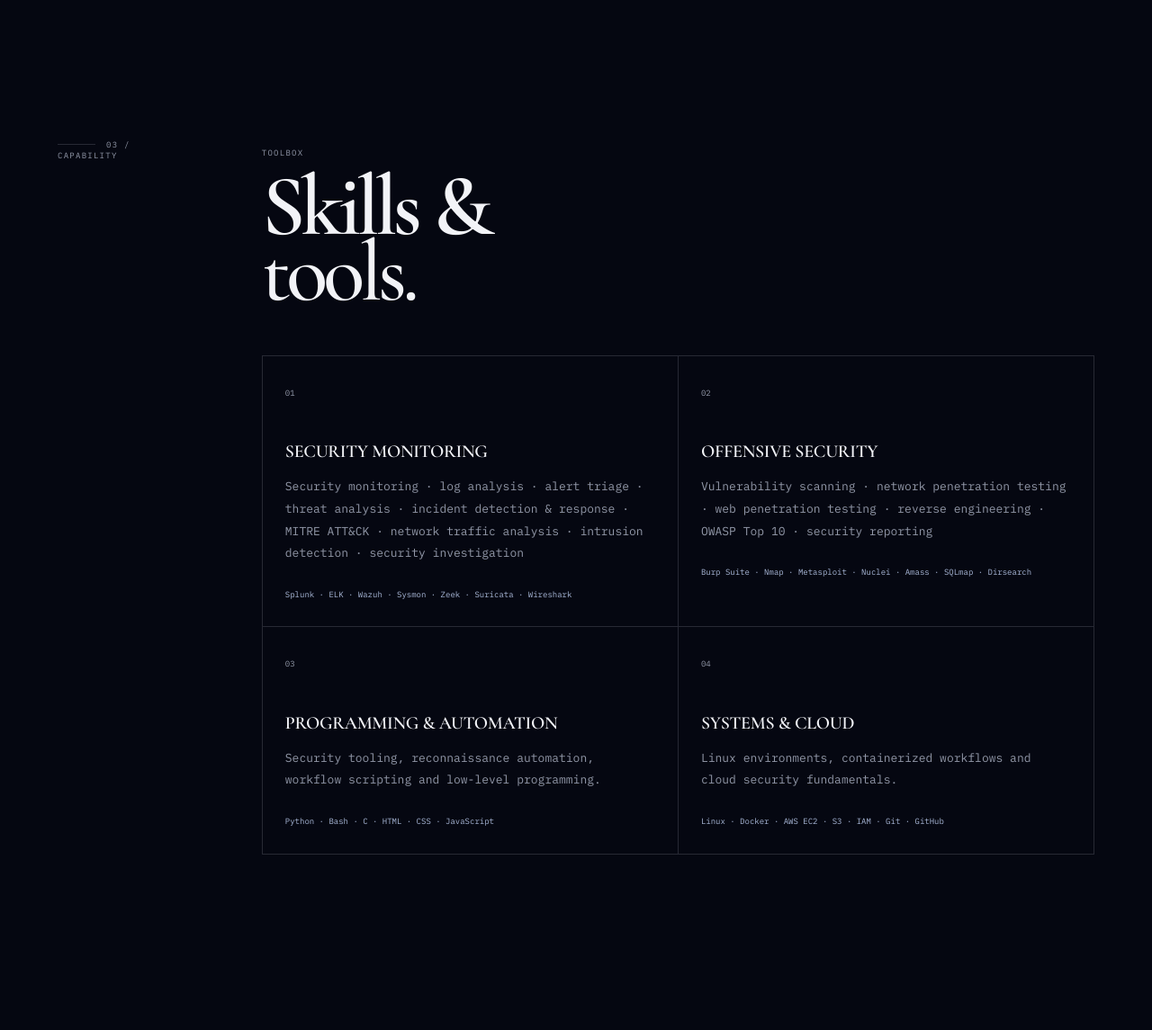
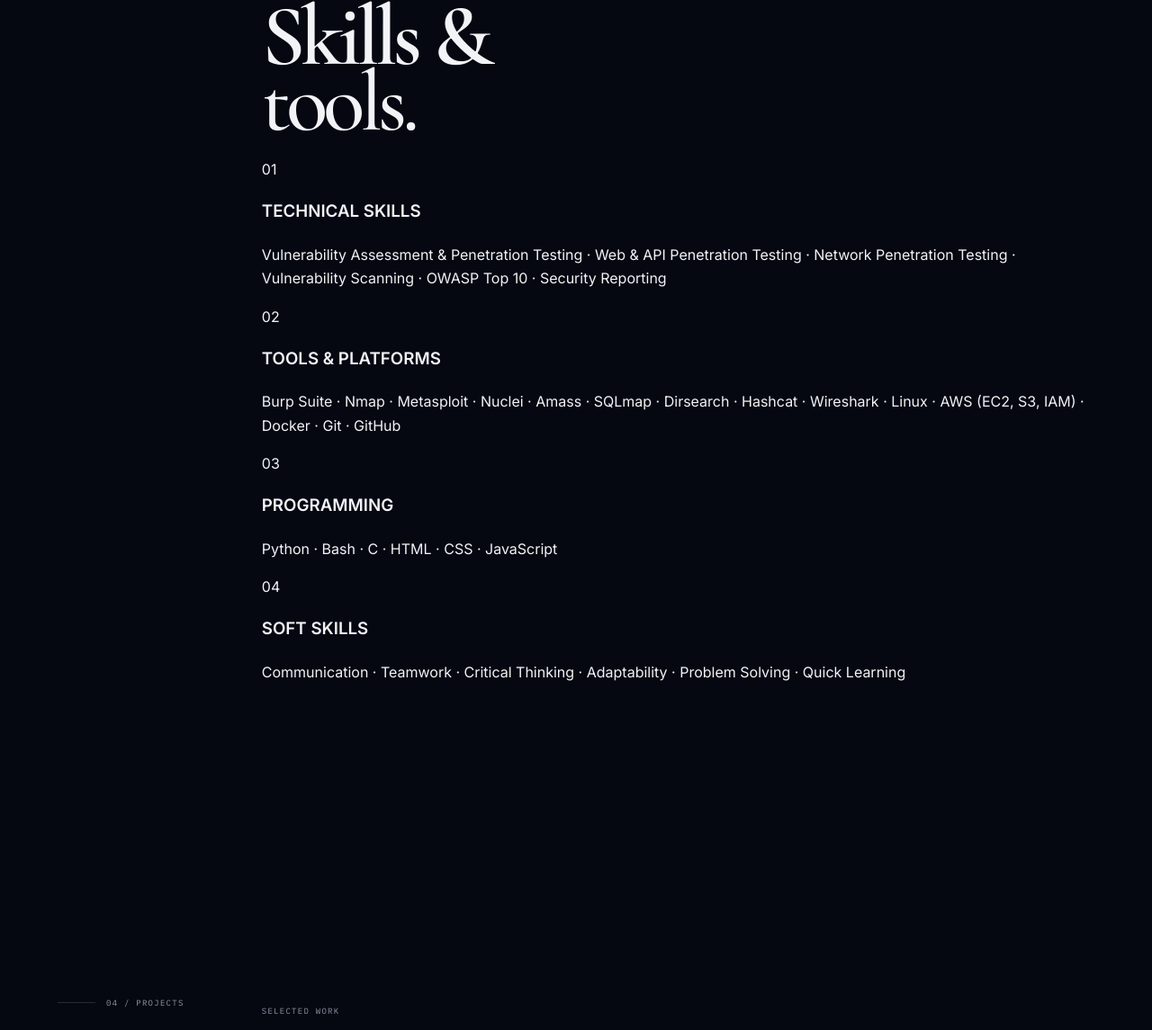
Before and after one commit to 1xMaverick/1xmaverick.github.io, a plain HTML site: page index.html in a window 1280 px wide. Shown: the part 3645-4790 px from the top of the page at 90% size. Drawn offline with nearby package versions, Linux system fonts and the light colour scheme.

Commit message:
index.html

```diff
--- a/index.html
+++ b/index.html
@@ -137,11 +137,9 @@
               <h3>Cybersecurity Intern <span>@</span> CyberNexGen Solutions</h3>
               <p class="muted">Bangalore, India · Hybrid</p>
               <ul>
-                <li>Executed end-to-end security testing workflows including reconnaissance, attack-surface mapping, and vulnerability discovery across web and network environments.</li>
-                <li>Exploited and validated application and system-level weaknesses, focusing on authentication flaws, access-control issues, and input-validation vulnerabilities to demonstrate real-world impact.</li>
-                <li>Developed and supported Python-based automation workflows for security event processing, alert classification, and analysis using SIEM data.</li>
-                <li>Reviewed structured logs, APIs, and security datasets to investigate anomalies, troubleshoot detection issues, and improve security monitoring and incident-response workflows.</li>
-                <li>Validated security fixes and documented findings with risk ratings, proof-of-concepts, and remediation guidance while supporting automated detection workflows to reduce false positives.</li>
+              <li>Performed security testing across web applications and networks, including reconnaissance and vulnerability scanning.</li>
+              <li>Found and tested security weaknesses in authentication, access controls, and application inputs.</li>
+              <li>Built Python scripts for security automation and analyzed SIEM logs and alerts to identify suspicious activity.</li>
               </ul>
             </div>
           </article>
@@ -168,35 +166,52 @@
         <p class="kicker">TOOLBOX</p>
         <h2>Skills &<br><em>tools.</em></h2>
 
-        <div class="skill-grid">
-          <article class="skill-block">
-            <span>01</span>
-            <h3>SECURITY MONITORING</h3>
-            <p>Security monitoring · log analysis · alert triage · threat analysis · incident detection & response · MITRE ATT&CK · network traffic analysis · intrusion detection · security investigation</p>
-            <small>Splunk · ELK · Wazuh · Sysmon · Zeek · Suricata · Wireshark</small>
-          </article>
+<div class="skill-list">
 
-          <article class="skill-block">
-            <span>02</span>
-            <h3>OFFENSIVE SECURITY</h3>
-            <p>Vulnerability scanning · network penetration testing · web penetration testing · reverse engineering · OWASP Top 10 · security reporting</p>
-            <small>Burp Suite · Nmap · Metasploit · Nuclei · Amass · SQLmap · Dirsearch</small>
-          </article>
+  <div class="skill-row">
+    <span>01</span>
+    <div>
+      <h3>TECHNICAL SKILLS</h3>
+      <p>
+        Vulnerability Assessment & Penetration Testing · Web & API Penetration Testing ·
+        Network Penetration Testing · Vulnerability Scanning · OWASP Top 10 ·
+        Security Reporting
+      </p>
+    </div>
+  </div>
 
-          <article class="skill-block">
-            <span>03</span>
-            <h3>PROGRAMMING & AUTOMATION</h3>
-            <p>Security tooling, reconnaissance automation, workflow scripting and low-level programming.</p>
-            <small>Python · Bash · C · HTML · CSS · JavaScript</small>
-          </article>
+  <div class="skill-row">
+    <span>02</span>
+    <div>
+      <h3>TOOLS & PLATFORMS</h3>
+      <p>
+        Burp Suite · Nmap · Metasploit · Nuclei · Amass · SQLmap ·
+        Dirsearch · Hashcat · Wireshark · Linux · AWS (EC2, S3, IAM) ·
+        Docker · Git · GitHub
+      </p>
+    </div>
+  </div>
 
-          <article class="skill-block">
-            <span>04</span>
-            <h3>SYSTEMS & CLOUD</h3>
-            <p>Linux environments, containerized workflows and cloud security fundamentals.</p>
-            <small>Linux · Docker · AWS EC2 · S3 · IAM · Git · GitHub</small>
-          </article>
-        </div>
+  <div class="skill-row">
+    <span>03</span>
+    <div>
+      <h3>PROGRAMMING</h3>
+      <p>Python · Bash · C · HTML · CSS · JavaScript</p>
+    </div>
+  </div>
+
+  <div class="skill-row">
+    <span>04</span>
+    <div>
+      <h3>SOFT SKILLS</h3>
+      <p>
+        Communication · Teamwork · Critical Thinking · Adaptability ·
+        Problem Solving · Quick Learning
+      </p>
+    </div>
+  </div>
+
+</div>
       </div>
     </section>
 
```
